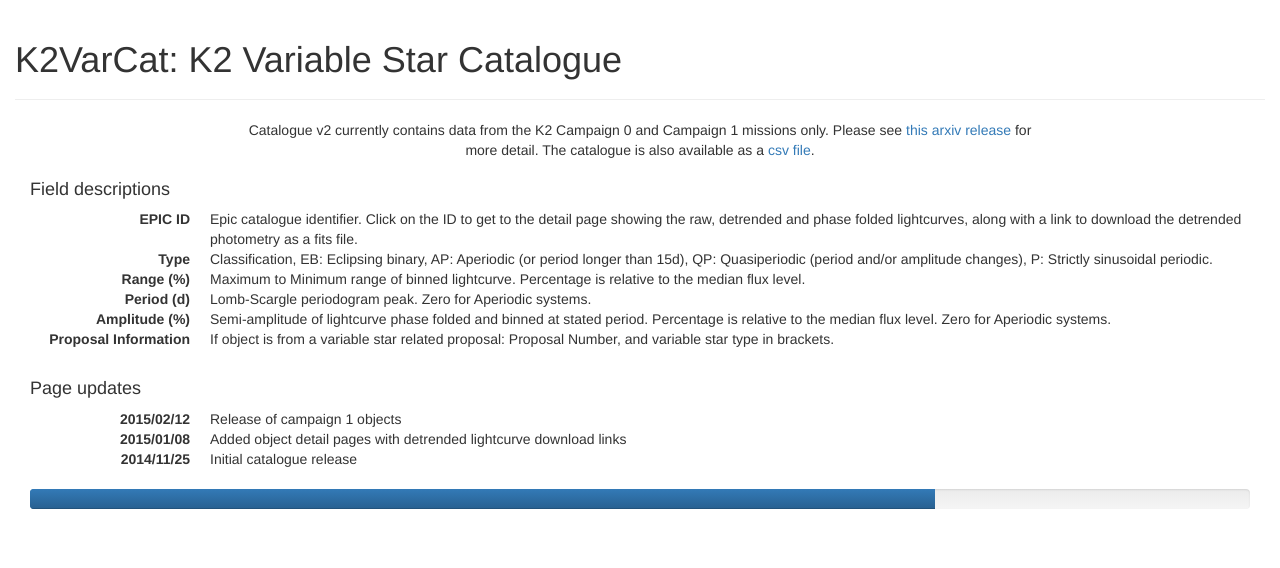
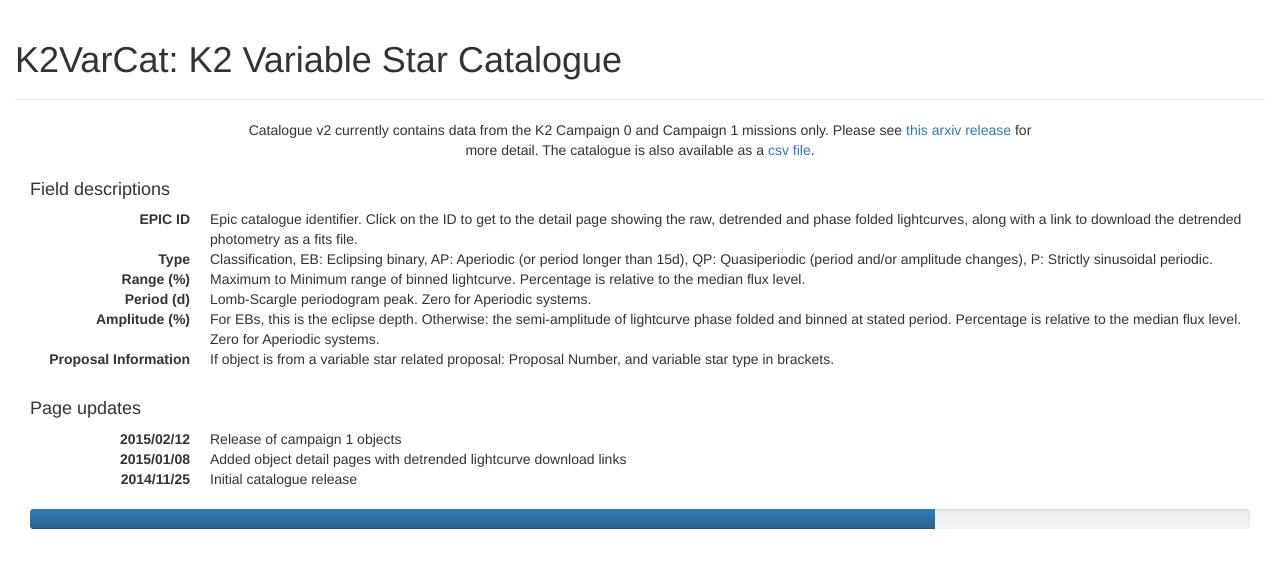
Before and after one commit to mindriot101/k2varcat, a Python web app: template k2var/templates/index.html in a window 1280 px wide. Shown: the top 568 px of the page. Run offline with Jinja, Linux system fonts and the light colour scheme; the template is opened without the code that fills it, so the values that code supplies are empty; some libraries are stand-ins or nearby versions.

Commit message:
Update amplitude description

```diff
--- a/k2var/templates/field_descriptions.html
+++ b/k2var/templates/field_descriptions.html
@@ -13,7 +13,7 @@
     <dd>Lomb-Scargle periodogram peak. Zero for Aperiodic systems.</dd>
 
     <dt>Amplitude (%)</dt>
-    <dd>Semi-amplitude of lightcurve phase folded and binned at stated period. Percentage is relative to the median flux level. Zero for Aperiodic systems.</dd>
+    <dd>For EBs, this is the eclipse depth. Otherwise: the semi-amplitude of lightcurve phase folded and binned at stated period. Percentage is relative to the median flux level. Zero for Aperiodic systems.</dd>
 
     <dt>Proposal Information</dt>
     <dd>If object is from a variable star related proposal: Proposal Number, and variable star type in brackets.</dd>
```
